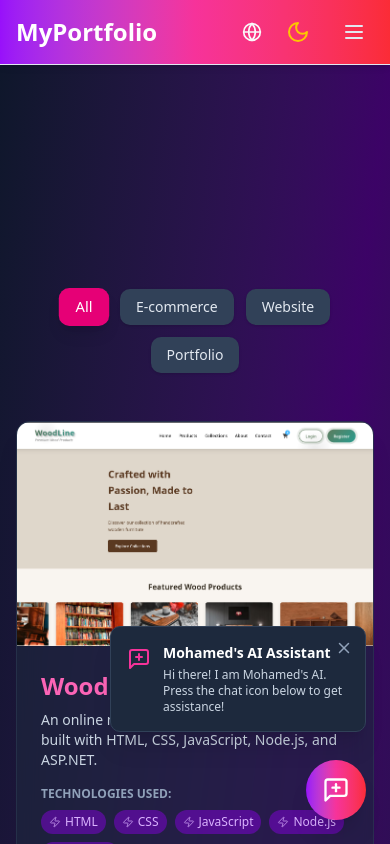
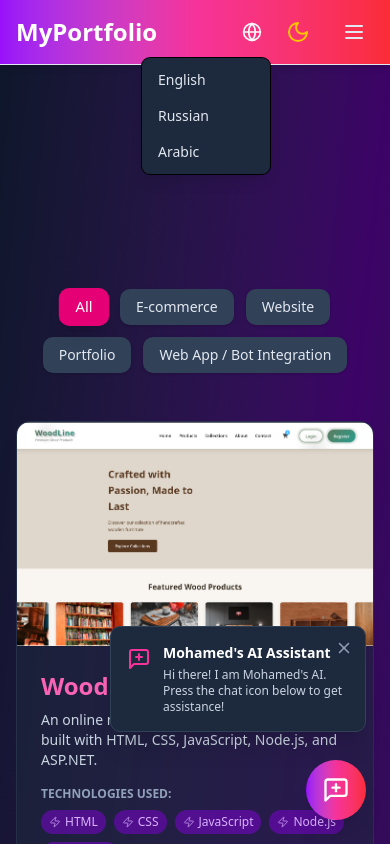
Before and after one commit to kareem2099/portfolio-workzilla, a Next.js app: page /en/projects in a window 390 px wide. Both pictures are taken after a click on the button 252 px from the left and 32 px from the top of the page. Shown: the top 844 px of the page. Built offline with nearby package versions, Linux system fonts and the light colour scheme.

Commit message:
fix-langIcon-in phone

```diff
--- a/next.config.ts
+++ b/next.config.ts
@@ -16,6 +16,9 @@ const nextConfig: NextConfig = {
     // Add any needed experimental features here
   },
   reactStrictMode: true,
+  images: {
+    unoptimized: true, // Temporarily disable image optimization
+  },
   modularizeImports: {
     '@components/*': {
       transform: '@components/{{member}}',
--- a/src/app/[locale]/projects/[projectId]/page.tsx
+++ b/src/app/[locale]/projects/[projectId]/page.tsx
@@ -72,6 +72,17 @@ const placeholderProjects: Project[] = [
     category: 'Portfolio',
     detailedContent: `<h3>Project Overview</h3><p>This is the very portfolio website you are currently exploring! It's designed to showcase my skills, journey, and the projects I've worked on in a clean, modern, and interactive way.</p><h3>Key Features & Technologies</h3><p>Built with Next.js for server-side rendering and static site generation, ensuring optimal performance and SEO. Styled with Tailwind CSS for a utility-first approach to design. Interactive elements and animations are powered by Framer Motion. The codebase is written in TypeScript for type safety and improved developer experience. Hosted on Vercel.</p>`
   },
+  {
+    id: '6',
+    title: 'Premium Agency Bot Website',
+    description: 'A modern, interactive single-page website for an HR agency, featuring AI technologies and Telegram bot integration for contact forms.',
+    imageUrl: '/assets/project-placeholder-6.png',
+    techStack: ['HTML', 'CSS', 'JavaScript', 'Telegram Bot API'],
+    liveLink: 'https://premium-agency-bot.vercel.app/',
+    codeLink: 'https://github.com/kareem2099/premium-agency-bot',
+    category: 'Web App / Bot Integration',
+    detailedContent: `<h3>Project Overview</h3><p>This project is a comprehensive single-page website designed for a premium HR agency, showcasing their services and AI-driven recruitment technologies. It features a modern design, rich animations, and interactive elements.</p><h3>Key Features & Technologies</h3><p>The website is built using pure HTML, CSS, and JavaScript, demonstrating strong front-end development skills. It includes smooth scrolling, scroll-triggered animations, a dynamic testimonial slider, and a robust contact form with client-side validation. A unique aspect is its integration with the Telegram Bot API for form submissions. <strong>Note: The original implementation of the Telegram bot integration had a security vulnerability (exposed API token). For a production environment, this would be refactored to use a secure server-side endpoint.</strong></p>`
+  },
 ];
 
 export async function generateStaticParams() {
--- a/src/app/[locale]/projects/page.tsx
+++ b/src/app/[locale]/projects/page.tsx
@@ -55,6 +55,16 @@ const placeholderProjects: Project[] = [
     liveLink: 'https://portfolio-workzilla.vercel.app/',
     codeLink: 'https://github.com/kareem2099/portfolio-workzilla',
     category: 'Portfolio',
+  },
+  {
+    id: '6',
+    title: 'Premium Agency Bot Website',
+    description: 'A modern, interactive single-page website for an HR agency, featuring AI technologies and Telegram bot integration for contact forms.',
+    imageUrl: '/assets/project-placeholder-6.png',
+    techStack: ['HTML', 'CSS', 'JavaScript', 'Telegram Bot API'],
+    liveLink: 'https://premium-agency-bot.vercel.app/',
+    codeLink: 'https://github.com/kareem2099/premium-agency-bot',
+    category: 'Web App / Bot Integration',
   },
 ];
 
--- a/src/components/Header.tsx
+++ b/src/components/Header.tsx
@@ -27,6 +27,7 @@ export default function Header({ locale = 'en' }: { locale?: string }) {
   const pathname = usePathname();
   const [scrolled, setScrolled] = useState(false);
   const [isMobileMenuOpen, setIsMobileMenuOpen] = useState(false); // State for mobile menu
+  const [isLanguageDropdownOpen, setIsLanguageDropdownOpen] = useState(false); // State for language dropdown
   const { scrollY } = useScroll();
 
   useMotionValueEvent(scrollY, "change", (latest) => {
@@ -141,32 +142,46 @@ export default function Header({ locale = 'en' }: { locale?: string }) {
           </motion.nav>
           {/* Right side items: Theme Toggle and Mobile Menu Button */}
           <div className="flex items-center gap-2">
-            <div className="relative group">
-              <button className="p-2 rounded-full hover:bg-slate-200 dark:hover:bg-slate-700">
+            <div className="relative">
+              <button
+                onClick={() => setIsLanguageDropdownOpen(!isLanguageDropdownOpen)}
+                className="p-2 rounded-full hover:bg-slate-200 dark:hover:bg-slate-700"
+                aria-label="Select language"
+              >
                 <Globe size={20} />
               </button>
-              <div className="absolute right-0 mt-2 w-32 origin-top-right rounded-md bg-white dark:bg-slate-800 shadow-lg ring-1 ring-black ring-opacity-5 focus:outline-none opacity-0 group-hover:opacity-100 transition-opacity duration-200 z-50">
+              <AnimatePresence>
+                {isLanguageDropdownOpen && (
+                  <motion.div
+                    initial={{ opacity: 0, y: -10 }}
+                    animate={{ opacity: 1, y: 0 }}
+                    exit={{ opacity: 0, y: -10 }}
+                    transition={{ duration: 0.2 }}
+                    className="absolute right-0 mt-2 w-32 origin-top-right rounded-md bg-white dark:bg-slate-800 shadow-lg ring-1 ring-black ring-opacity-5 focus:outline-none z-50"
+                  >
                     <div className="py-1">
                       <button
-                    onClick={() => router.push(`/en${pathname.replace(/^\/(en|ru|ar)/, '')}`)}
+                        onClick={() => { router.push(`/en${pathname.replace(/^\/(en|ru|ar)/, '')}`); setIsLanguageDropdownOpen(false); }}
                         className="block w-full text-left px-4 py-2 text-sm text-slate-700 dark:text-slate-200 hover:bg-slate-100 dark:hover:bg-slate-700"
                       >
                         {t('common.languages.en', locale)}
                       </button>
                       <button
-                    onClick={() => router.push(`/ru${pathname.replace(/^\/(en|ru|ar)/, '')}`)}
+                        onClick={() => { router.push(`/ru${pathname.replace(/^\/(en|ru|ar)/, '')}`); setIsLanguageDropdownOpen(false); }}
                         className="block w-full text-left px-4 py-2 text-sm text-slate-700 dark:text-slate-200 hover:bg-slate-100 dark:hover:bg-slate-700"
                       >
                         {t('common.languages.ru', locale)}
                       </button>
                       <button
-                    onClick={() => router.push(`/ar${pathname.replace(/^\/(en|ru|ar)/, '')}`)}
+                        onClick={() => { router.push(`/ar${pathname.replace(/^\/(en|ru|ar)/, '')}`); setIsLanguageDropdownOpen(false); }}
                         className="block w-full text-left px-4 py-2 text-sm text-slate-700 dark:text-slate-200 hover:bg-slate-100 dark:hover:bg-slate-700"
                       >
                         {t('common.languages.ar', locale)}
                       </button>
                     </div>
-              </div>
+                  </motion.div>
+                )}
+              </AnimatePresence>
             </div>
             <ThemeToggleButton />
             <div className="md:hidden ml-2"> {/* Mobile menu button container */}
--- a/src/middleware.ts
+++ b/src/middleware.ts
@@ -26,6 +26,6 @@ export function middleware(request: NextRequest) {
 export const config = {
   matcher: [
     // Skip all internal paths (_next)
-    '/((?!_next|api|favicon.ico).*)',
+    '/((?!_next|api|favicon.ico|assets).*)',
   ],
 }
```
Also changed, not shown: public/assets/project-placeholder-6.png (added). Lines whose indentation alone changed are shown as unchanged.
